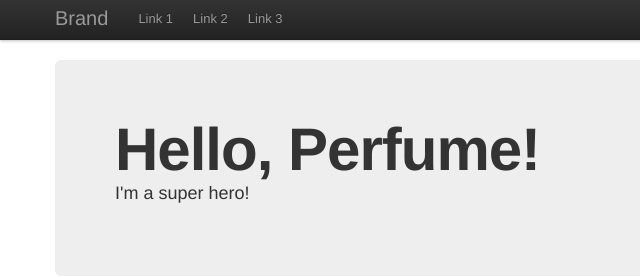
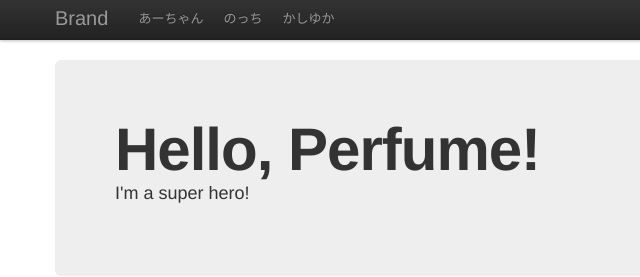
Before and after one commit to yuriettys/perfume, a plain HTML site: page index.html in a window 1280 px wide. Shown: the full height of the page, 0-640 px from the left. Drawn offline with nearby package versions, Linux system fonts and the light colour scheme.

Commit message:
perfumeメンバー名を追加したよ！

```diff
--- a/index.html
+++ b/index.html
@@ -40,17 +40,17 @@
           <ul class="nav">
             <li>
               <a href="#">
-                Link 1
+                あーちゃん
               </a>
             </li>
             <li>
               <a href="#">
-                Link 2
+                のっち
               </a>
             </li>
             <li>
               <a href="#">
-                Link 3
+                かしゆか
               </a>
             </li>
           </ul>
```
